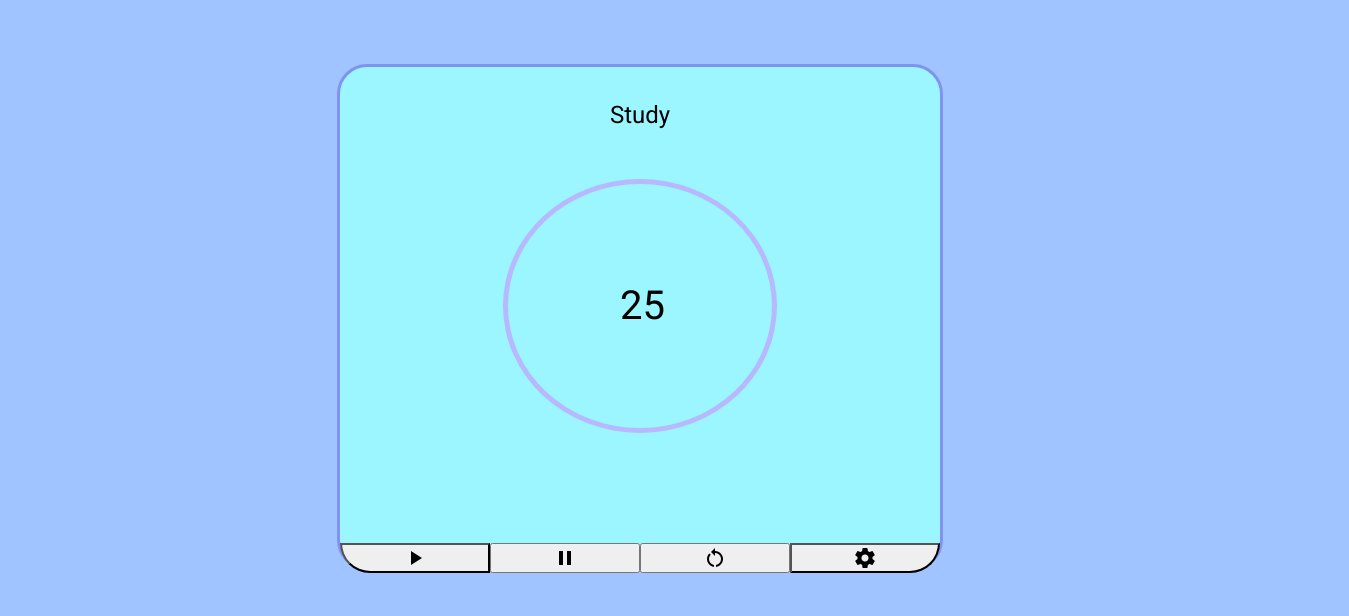
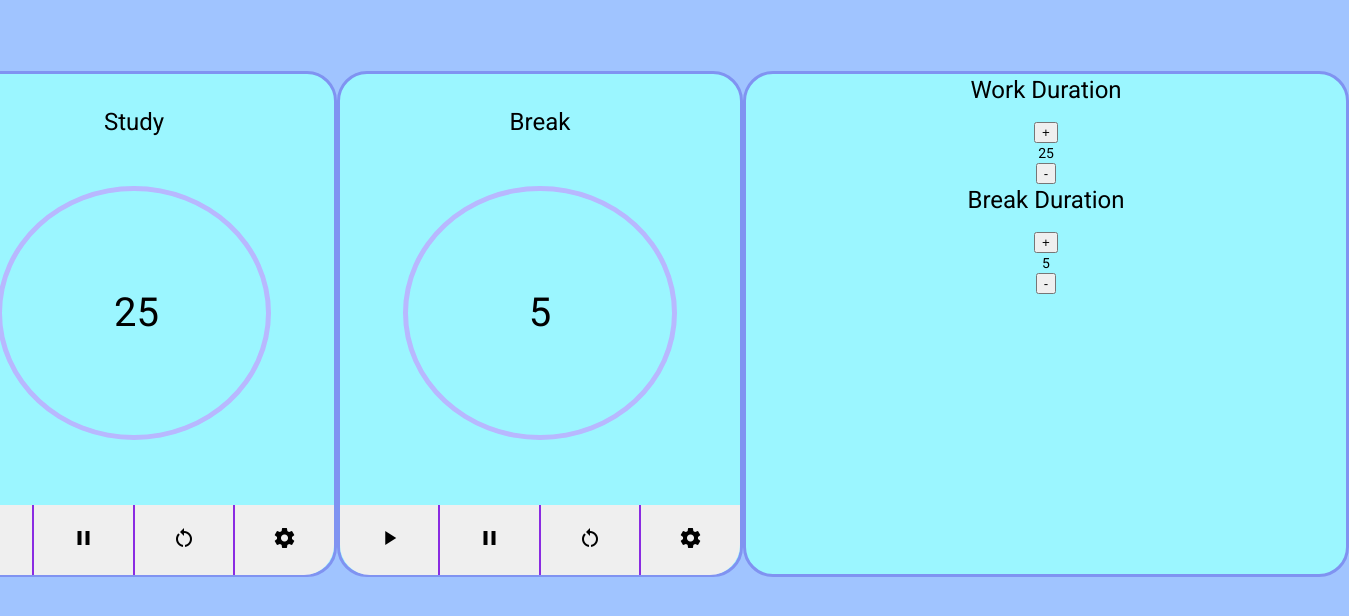
Before and after one commit to DamperDoor56/angular-pomodoro-app, an Angular app: page / in a window 1280 px wide. Shown: the top 616 px of the page, 1349 px wide, since content can reach past the window. Built offline with nearby package versions, Linux system fonts and the light colour scheme.

Commit message:
updatting

```diff
--- a/src/app/app.component.html
+++ b/src/app/app.component.html
@@ -1,18 +1,53 @@
 <div class="app">
+  <section class="position" [@pageNumber] = "pageNumber">
   <div class="card">
     <h1>Study</h1>
-
     <div class="counter">
-        <div class="number">25</div>
+        <div class="number">{{workDuration}}</div>
     </div>
 
     <div class="buttons">
       <button><mat-icon aria-hidden="false" fontIcon="play_arrow"></mat-icon></button>
       <button><mat-icon aria-hidden="false" aria-label="Example pause icon" fontIcon="pause"></mat-icon></button>
       <button><mat-icon aria-hidden="false" aria-label="Example restart_alt icon" fontIcon="restart_alt"></mat-icon></button>
-      <button><mat-icon aria-hidden="false" aria-label="Example settings icon" fontIcon="settings"></mat-icon>
+      <button (click)="toggle('three')"
+      ><mat-icon aria-hidden="false" aria-label="Example settings icon" fontIcon="settings"></mat-icon>
       </button>
     </div>
   </div>
 
+  <div class="card break">
+    <h1>Break</h1>
+
+    <div class="counter">
+        <div class="number">{{breakDuration}}</div>
+    </div>
+
+    <div class="buttons">
+      <button><mat-icon aria-hidden="false" fontIcon="play_arrow"></mat-icon></button>
+      <button><mat-icon aria-hidden="false" aria-label="Example pause icon" fontIcon="pause"></mat-icon></button>
+      <button><mat-icon aria-hidden="false" aria-label="Example restart_alt icon" fontIcon="restart_alt"></mat-icon></button>
+      <button (click)="toggle('three')"
+      ><mat-icon aria-hidden="false" aria-label="Example settings icon" fontIcon="settings"></mat-icon>
+      </button>
+    </div>
+  </div>
+
+  <div class="settings-card">
+    <div class="counter">
+      <h1>Work Duration</h1>
+      <button (click)="increase_focusTime()">+</button>
+      <div class="number">{{workDuration}}</div>
+      <button (click)="decrease_focusTime()">-</button>
+
+  </div>
+  <div class="counter">
+    <h1>Break Duration</h1>
+    <button (click)="increase_breakTime()">+</button>
+    <div class="number">{{breakDuration}}</div>
+    <button (click)="decrease_breakTime()">-</button>
+
 </div>
+  </div>
+</section>
+</div>
--- a/src/app/app.component.scss
+++ b/src/app/app.component.scss
@@ -2,12 +2,17 @@
   display: flex;
   justify-content: center;
 
+  .position{
+    display: flex;
+    height: 100%;
+    justify-content: space-between;
+
   .card{
-    margin-top: 5%;
+    margin: 5% 0;
     text-align: center;
     border-radius: 30px;
     border: 3px solid #8093f1;
-    width: 600px;
+    width: 400px;
     height: 500px;
     background-color: #9bf6ff;
 
@@ -30,20 +35,37 @@
     .buttons{
       display: flex;
       position: relative;
-      top: 110px;
+      top: 65px;
       justify-content: space-around;
 
       button{
         width:100%;
-        height:30px;
-
+        height:70px;
+        border: none;
+        border-right: 2px solid blueviolet;
         &:nth-child(1){
           border-bottom-left-radius: 30px;
         }
         &:nth-child(4){
           border-bottom-right-radius: 30px;
+          border-right: none;
+
+        }
+        &:hover{
+          cursor: pointer;
+          background-color: #8093f1;
         }
       }
     }
     }
   }
+  .settings-card{
+    margin-top: 5%;
+    text-align: center;
+    border-radius: 30px;
+    border: 3px solid #8093f1;
+    width: 600px;
+    height: 500px;
+    background-color: #9bf6ff;
+  }
+  }
--- a/src/app/app.component.ts
+++ b/src/app/app.component.ts
@@ -9,10 +9,47 @@ import { trigger, state, style, animate, transition } from '@angular/animations'
     trigger('pageNumber',
     [
       state('one',style({
+        transform: 'translateX(0%)',
+    })),
+    state('two', style({
+      transform: 'translateX(-33.3%)',
+    })),
+    state('three', style({
+      transform: 'translateX(-66.6%)',
+    })),
+    transition('* <=> *',[
+      animate('500ms ease')
+    ])
+  ])
 
-    }))])
   ]
 })
 export class AppComponent {
   title = 'angular-pomodoro-app';
+  pageNumber = 'one'
+  workDuration = 25
+  breakDuration = 5
+  minutes = this.workDuration - 1
+  seconds = 60
+  message = ['You can do it!', 'Go to work!', 'Almost break time!']
+  interval : any = 0;
+
+
+  toggle(pageNumber: string){
+    this.pageNumber = pageNumber;
+  }
+
+  increase_focusTime(){
+    this.workDuration += 1
+  }
+  decrease_focusTime(){
+    this.workDuration -= 1
+  }
+  increase_breakTime(){
+    this.breakDuration += 1
+  }
+  decrease_breakTime(){
+    this.breakDuration -= 1
+  }
+
 }
--- a/src/app/app.module.ts
+++ b/src/app/app.module.ts
@@ -3,7 +3,6 @@ import { BrowserModule } from '@angular/platform-browser';
 
 import { AppRoutingModule } from './app-routing.module';
 import { AppComponent } from './app.component';
-import { ClockComponent } from './clock/clock.component';
 import { MatSliderModule } from '@angular/material/slider';
 import { BrowserAnimationsModule } from '@angular/platform-browser/animations';
 import {MatIconModule} from '@angular/material/icon';
@@ -12,7 +11,6 @@ import {MatIconModule} from '@angular/material/icon';
 @NgModule({
   declarations: [
     AppComponent,
-    ClockComponent
   ],
   imports: [
     BrowserModule,
--- a/src/app/clock/clock.component.ts
+++ /dev/null
@@ -1,20 +0,0 @@
-import { Component, OnInit } from '@angular/core';
-
-@Component({
-  selector: 'app-clock',
-  template: `
-    <p>
-      clock works!
-    </p>
-  `,
-  styles: [
-  ]
-})
-export class ClockComponent implements OnInit {
-
-  constructor() { }
-
-  ngOnInit(): void {
-  }
-
-}
```
Also changed, not shown: 1 other file (tests, documents, lock files or other folders).
